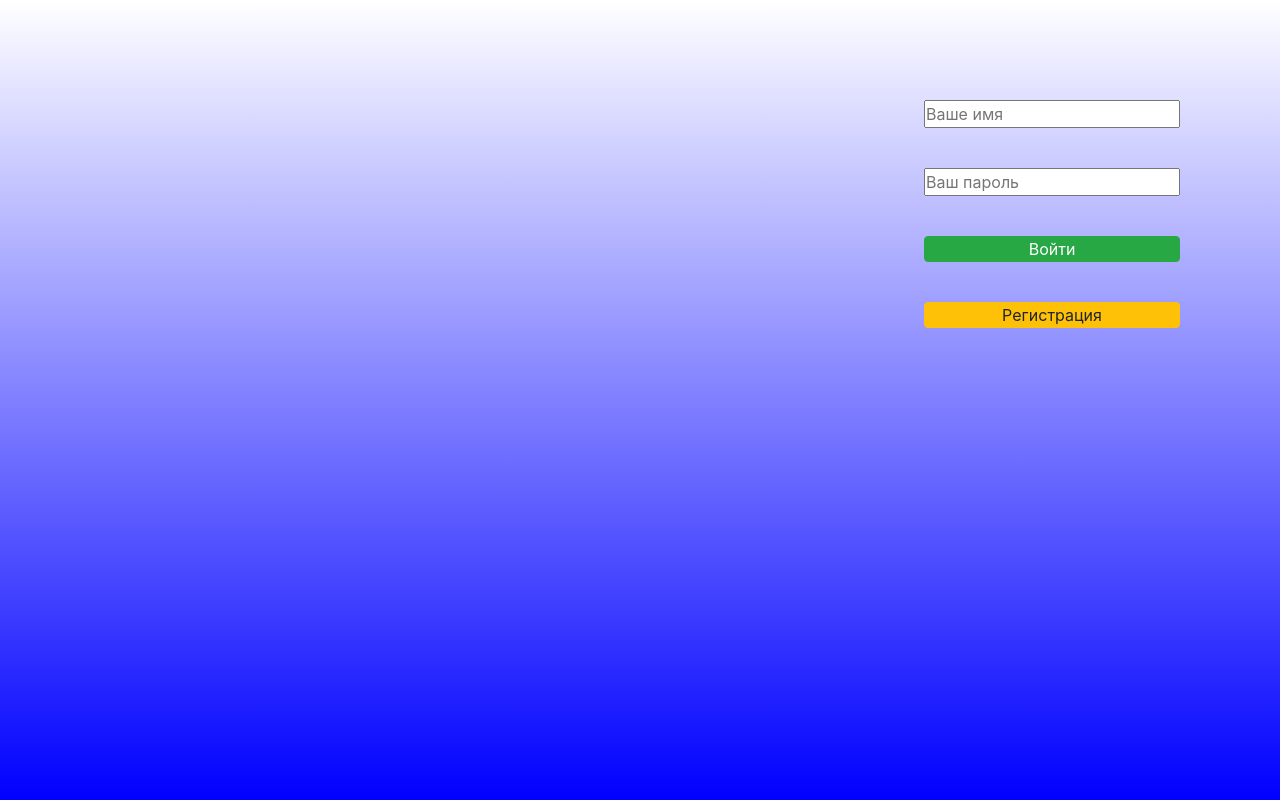
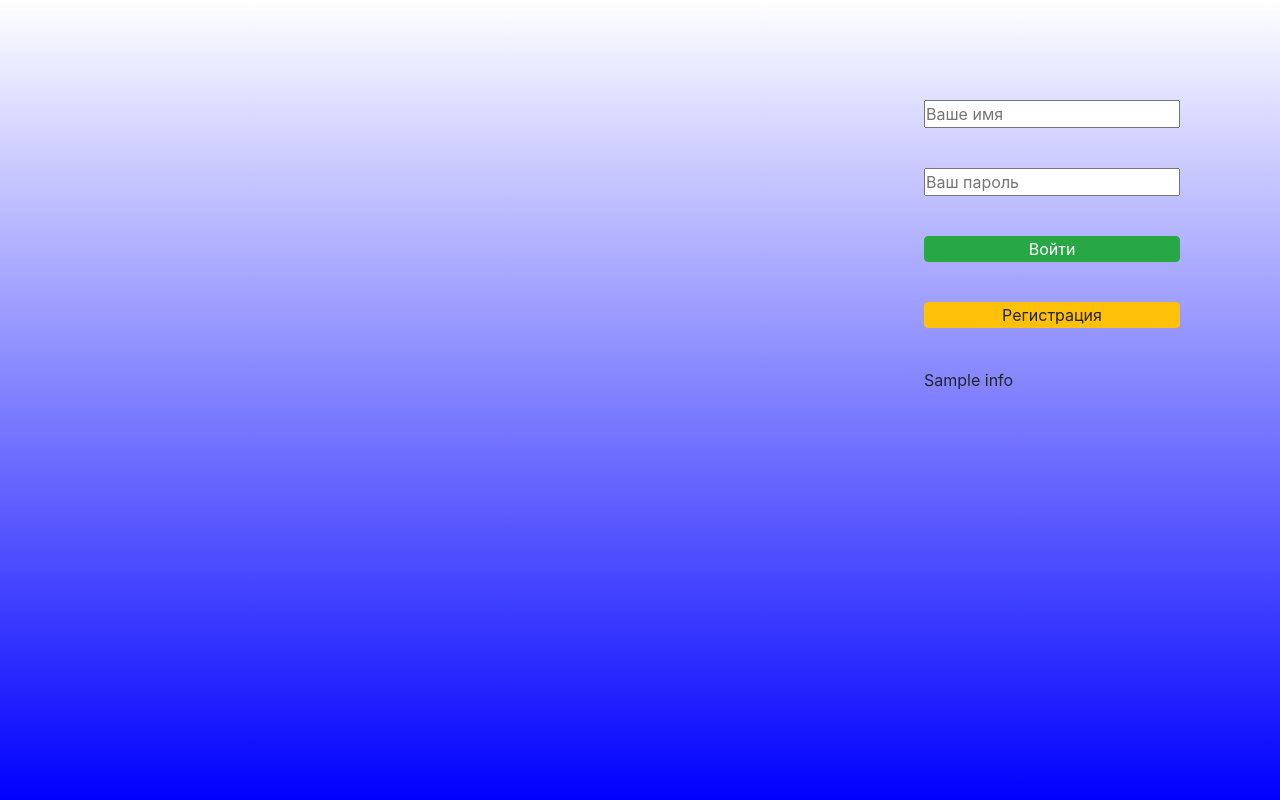
Before and after one commit to vutmu/webchat_local, a Flask app: template app/templates/Authentification.html in a window 1280 px wide. Run offline with Flask 2, Linux system fonts and the light colour scheme; the template is opened without the code that fills it: most values are stand-ins (such as "Sample title", 1, 10 or a date in 2020); some libraries are stand-ins or nearby versions.

Commit message:
add declaration

```diff
--- a/app/templates/Authentification.html
+++ b/app/templates/Authentification.html
@@ -8,6 +8,7 @@
     <input id="in_password" type="text" maxlength="50" placeholder="Ваш пароль">
     <button id="but4" class="btn btn-success ">Войти</button>
     <button class="btn btn-warning right-but">Регистрация</button>
+    <div id="greeting">{{ data['info'] }}</div>
 </div>
 <div class= "reg">
     <input id="your_name" type="text" maxlength="50" placeholder="Придумайте Ваше имя)">
--- a/app/views.py
+++ b/app/views.py
@@ -34,6 +34,7 @@ app.config.update(
 mail = Mail(app)
 
 active_keys = redis.from_url(os.environ.get("REDIS_URL"), db=0)
+declarations = redis.from_url(os.environ.get("REDIS_URL"), db=2)
 
 
 @app.route('/')
@@ -77,7 +78,8 @@ def auth():
 
     elif request.method == 'GET':
         if 'subfunction' not in request.args:
-            data = {'title': 'Аутентификация'}
+            info = declarations.get('auth').decode('utf-8')
+            data = {'title': 'Аутентификация', 'info': info}
             return render_template('Authentification.html', data=data)
         elif request.args['subfunction'] == 'validation':
             checkcode = request.args.get('code')
```
